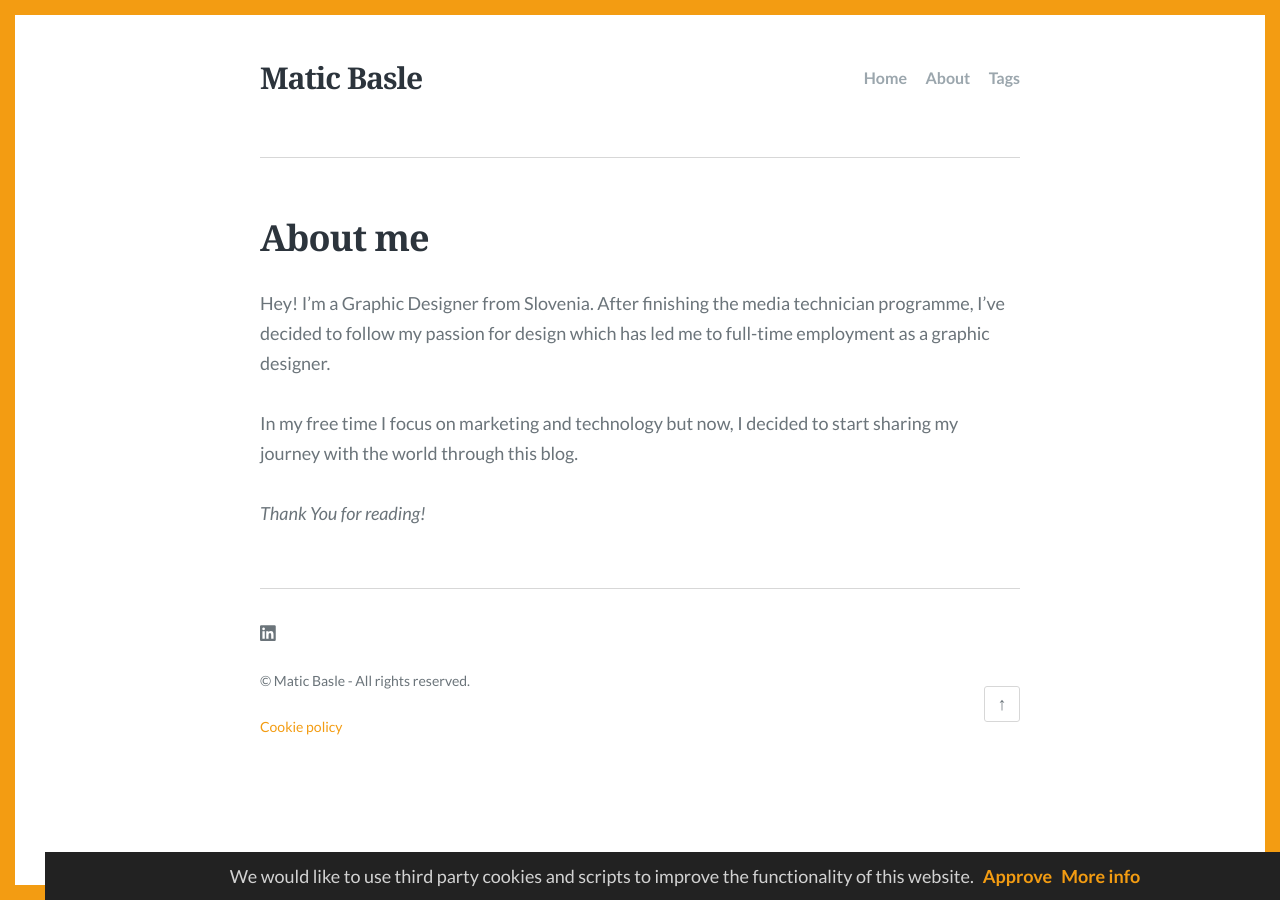
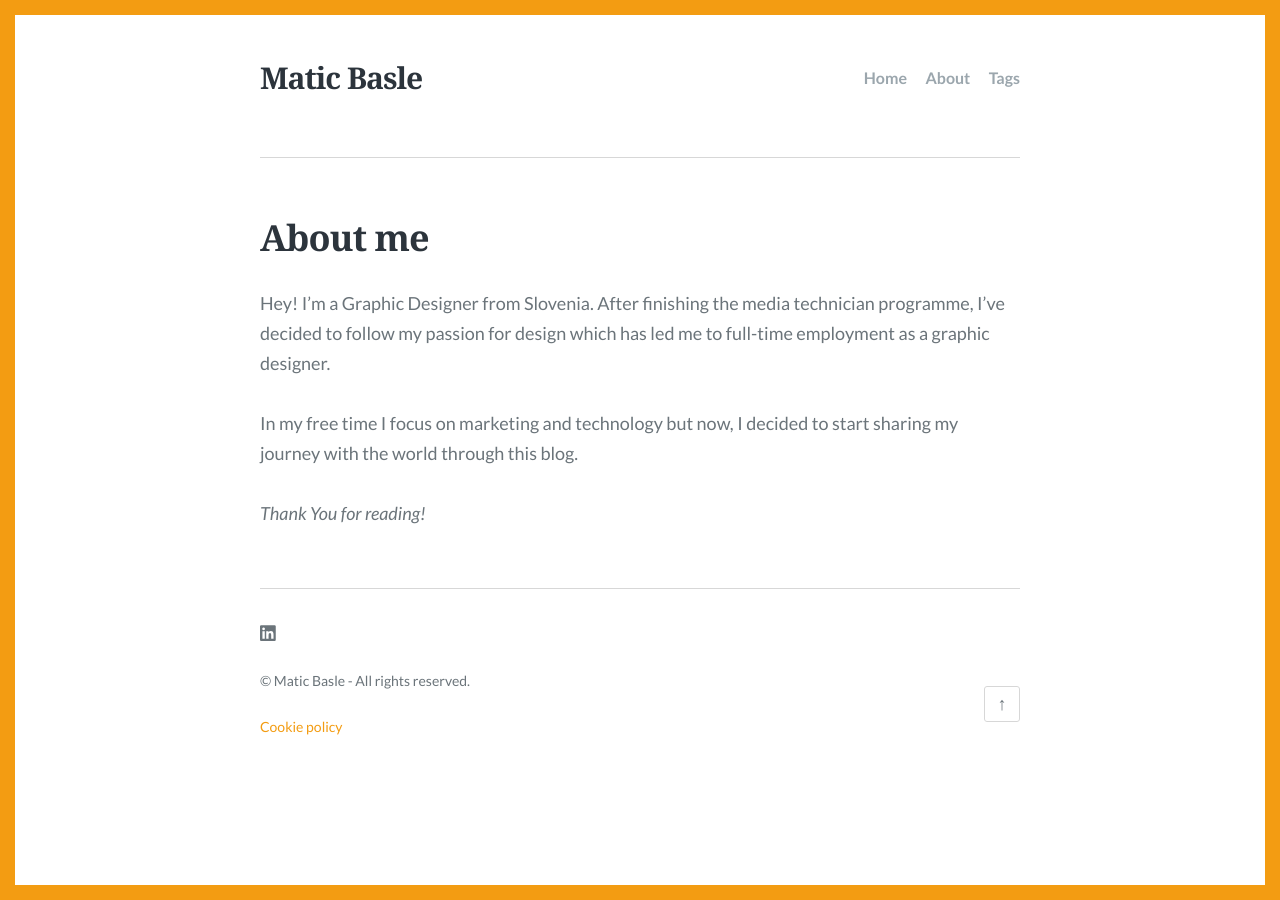
Before and after one commit to maticbasle/maticbasle.github.io, a Jekyll site: the page built from about.md, in a window 1280 px wide. Built offline with Jekyll 4.4.1, drawn with Linux system fonts in a browser that asks for light colours; some web fonts are replaced; part of the change alters nothing that is shown.

```diff
--- a/_includes/analytics.js
+++ /dev/null
@@ -1,8 +0,0 @@
-
-(function(i,s,o,g,r,a,m){i['GoogleAnalyticsObject']=r;i[r]=i[r]||function(){
-(i[r].q=i[r].q||[]).push(arguments)},i[r].l=1*new Date();a=s.createElement(o),
-m=s.getElementsByTagName(o)[0];a.async=1;a.src=g;m.parentNode.insertBefore(a,m)
-})(window,document,'script','https://www.google-analytics.com/analytics.js','ga');
-
-ga('create', 'G-PQXJQGY6MK', 'auto', { 'anonymize_ip': true });
-ga('send', 'pageview');
--- a/_includes/cookie-consent.html
+++ b/_includes/cookie-consent.html
@@ -7,39 +7,3 @@
     }
 </style>
 <div id="cookie-notice"><span>We would like to use third party cookies and scripts to improve the functionality of this website.</span><a id="cookie-notice-accept" style="font-weight: bold">Approve</a><a href="/privacy" style="font-weight: bold">More info</a></div>
-<script>
-    function createCookie(name,value,days) {
-        var expires = "";
-        if (days) {
-            var date = new Date();
-            date.setTime(date.getTime() + (days*24*60*60*1000));
-            expires = "; expires=" + date.toUTCString();
-        }
-        document.cookie = name + "=" + value + expires + "; path=/";
-    }
-    function readCookie(name) {
-        var nameEQ = name + "=";
-        var ca = document.cookie.split(';');
-        for(var i=0;i < ca.length;i++) {
-            var c = ca[i];
-            while (c.charAt(0)==' ') c = c.substring(1,c.length);
-            if (c.indexOf(nameEQ) == 0) return c.substring(nameEQ.length,c.length);
-        }
-        return null;
-    }
-    function eraseCookie(name) {
-        createCookie(name,"",-1);
-    }
-
-    if(readCookie('cookie-notice-dismissed')=='true') {
-        {% include analytics.js %}
-    } else {
-        document.getElementById('cookie-notice').style.display = 'block';
-    }
-    document.getElementById('cookie-notice-accept').addEventListener("click",function() {
-        createCookie('cookie-notice-dismissed','true',31);
-        document.getElementById('cookie-notice').style.display = 'none';
-        location.reload();
-    });
-
-</script>
--- /dev/null
+++ b/_includes/cookie-consent.js
@@ -0,0 +1,43 @@
+<script>
+    function createCookie(name,value,days) {
+        var expires = "";
+        if (days) {
+            var date = new Date();
+            date.setTime(date.getTime() + (days*24*60*60*1000));
+            expires = "; expires=" + date.toUTCString();
+        }
+        document.cookie = name + "=" + value + expires + "; path=/";
+    }
+    function readCookie(name) {
+        var nameEQ = name + "=";
+        var ca = document.cookie.split(';');
+        for(var i=0;i < ca.length;i++) {
+            var c = ca[i];
+            while (c.charAt(0)==' ') c = c.substring(1,c.length);
+            if (c.indexOf(nameEQ) == 0) return c.substring(nameEQ.length,c.length);
+        }
+        return null;
+    }
+    function eraseCookie(name) {
+        createCookie(name,"",-1);
+    }
+
+    if(readCookie('cookie-notice-dismissed')=='false') {
+        document.getElementById('cookie-notice').style.display = 'block';
+    }
+    document.getElementById('cookie-notice-accept').addEventListener("click",function() {
+        createCookie('cookie-notice-dismissed','true',31);
+        document.getElementById('cookie-notice').style.display = 'none';
+        location.reload();
+    });
+
+</script>
+<script async src="https://www.googletagmanager.com/gtag/js?id=G-PQXJQGY6MK"></script>
+<script>
+  window['ga-disable-G-PQXJQGY6MK'] = !!!readCookie('cookie-notice-dismissed');
+  window.dataLayer = window.dataLayer || [];
+  function gtag(){dataLayer.push(arguments);}
+  gtag('js', new Date());
+
+  gtag('config', 'G-PQXJQGY6MK', { 'anonymize_ip': true });
+</script>
--- a/_layouts/default.html
+++ b/_layouts/default.html
@@ -5,7 +5,7 @@
   <meta name="viewport" content="width=device-width, initial-scale=1.0">
   <title>{% if page.title %}{{ page.title | escape }}{% else %}{{ site.title | escape }}{% endif %}</title>
   <meta name="description" content="{{ page.description | default: site.description | strip_html | normalize_whitespace | truncate: 160 | escape }}">
-
+  {% include cookie-consent.js %}
   <link rel="alternate" type="application/rss+xml" title="{{ site.title | escape }} Feed" href="{{ '/feed.xml' | absolute_url }}">
   {% if site.favicon and site.favicon != "" %}
   <link rel="shortcut icon" href="{{ site.favicon | relative_url }}" type="image/png" />
```
